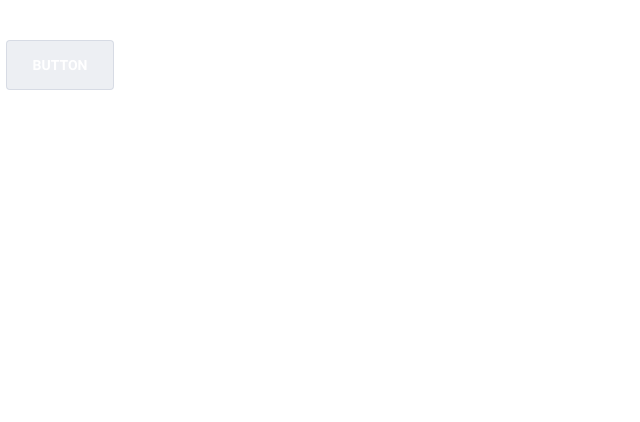
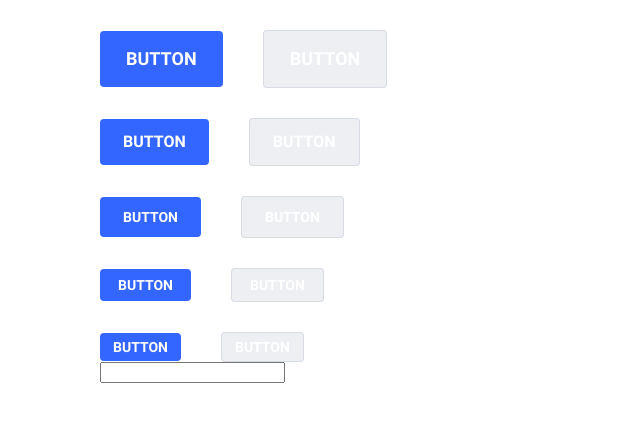
Before and after one commit to anvarovfayzulloh/Month3__Day-6, a plain HTML site: page index.html in a window 1280 px wide. Shown: the whole page, without its empty margins (0-640 px from the left). Drawn offline with Linux system fonts and the light colour scheme.

Commit message:
added sizes button

```diff
--- a/index.html
+++ b/index.html
@@ -8,10 +8,50 @@
 </head>
 <body>
     <div class="buttons__wrapper" >
-        <div class="button__wrap" >
-            <button disabled  class="button--giant" >
-                BUTTON
-            </button>
+        <div style="width: 50%;" >
+            <div class="button__wrap" >
+                <button class="button--giant" >
+                    BUTTON
+                </button>
+                <button disabled class="button--giant" >
+                    BUTTON
+                </button>
+            </div>
+            <div class="button__wrap" >
+                <button class="button--large" >
+                    BUTTON
+                </button>
+                <button disabled class="button--large" >
+                    BUTTON
+                </button>
+            </div>
+            <div class="button__wrap" >
+                <button class="button--medium" >
+                    BUTTON
+                </button>
+                <button disabled class="button--medium" >
+                    BUTTON
+                </button>
+            </div>
+            <div class="button__wrap" >
+                <button class="button--small" >
+                    BUTTON
+                </button>
+                <button disabled class="button--small" >
+                    BUTTON
+                </button>
+            </div>
+            <div class="button__wrap" >
+                <button class="button--tiny" >
+                    BUTTON
+                </button>
+                <button disabled class="button--tiny" >
+                    BUTTON
+                </button>
+            </div>
+        </div>
+        <div style="width: 50%;" >
+            <input type="text">
         </div>
     </div>
 </body>
--- a/scss/blocks/_buttons.scss
+++ b/scss/blocks/_buttons.scss
@@ -1,18 +1,16 @@
 .button__wrap{
-    max-width: 120px;
+    width: 100%;
+    max-width: 50%;
     display: flex;
-    justify-content: center;
-
-    &:focus &:active{
-        padding: 4px 4px;
-        border-radius: 4px;
-        background-color: hsla(220, 19%, 63%, 0.16);
-    }
+    align-items: center;
+    gap: 40px;
+    box-sizing: border-box;
+    padding-top: 30px;
 
     .button--giant{
         @include button-p(16px 26px, #3366FF, 4px,none );
 
-        @include button-f(14px, 700, 16px,);
+        @include button-f(18px, 700, 24px,);
 
         &:hover{
             @include button-p(16px 26px, #598BFF, 4px,none);
@@ -24,6 +22,75 @@
 
         &:disabled{
             @include button-p(16px 26px,#8F9BB329, 4px, 1px solid #8F9BB33D,  no-drop)
+        };
+    }
+    .button--large{
+        @include button-p(13px 23px, #3366FF, 4px,none );
+
+        @include button-f(16px, 700, 20px,);
+
+        &:hover{
+            @include button-p(13px 23px, #598BFF, 4px,none);
+        }
+
+        &:active{
+            @include button-p(13px 23px, #274BDB, 4px,none)
+        }
+
+        &:disabled{
+            @include button-p(13px 23px,#8F9BB329, 4px, 1px solid #8F9BB33D,  no-drop)
         }
     }
+    .button--medium{
+        @include button-p(12px 23px, #3366FF, 4px,none );
+
+        @include button-f(14px, 700, 16px,);
+
+        &:hover{
+            @include button-p(12px 23px, #598BFF, 4px,none);
+        }
+
+        &:active{
+            @include button-p(12px 23px, #274BDB, 4px,none)
+        }
+
+        &:disabled{
+            @include button-p(12px 23px,#8F9BB329, 4px, 1px solid #8F9BB33D,  no-drop)
+        }
+    }
+    .button--small{
+        @include button-p(8px 18px, #3366FF, 4px,none );
+
+        @include button-f(14px, 700, 16px,);
+
+        &:hover{
+            @include button-p(8px 18px, #598BFF, 4px,none);
+        }
+
+        &:active{
+            @include button-p(8px 18px, #274BDB, 4px,none)
+        }
+
+        &:disabled{
+            @include button-p(8px 18px,#8F9BB329, 4px, 1px solid #8F9BB33D,  no-drop)
+        }
+    }
+    .button--tiny{
+        @include button-p(6px 13px, #3366FF, 4px,none );
+
+        @include button-f(14px, 700, 16px,);
+
+        &:hover{
+            @include button-p(6px 13px, #598BFF, 4px,none);
+        }
+
+        &:active{
+            @include button-p(6px 13px, #274BDB, 4px,none)
+        }
+
+        &:disabled{
+            @include button-p(6px 13px,#8F9BB329, 4px, 1px solid #8F9BB33D,  no-drop)
+        }
+    }
+
 }
--- a/scss/style.scss
+++ b/scss/style.scss
@@ -6,10 +6,13 @@
 
 // BLOCKS
 @import "./blocks/buttons";
+@import "./blocks/inputs";
 
 .buttons__wrapper{
     max-width: 1440px;
     width: 100%;
     margin: 0 auto;
-    padding: 40px 0;
+    padding: 0 100px;
+    display: flex;
+    flex-direction: column;
 }
```
Also changed, not shown: css/style.min.css, scss/blocks/_inputs.scss (added), 1 other file.
